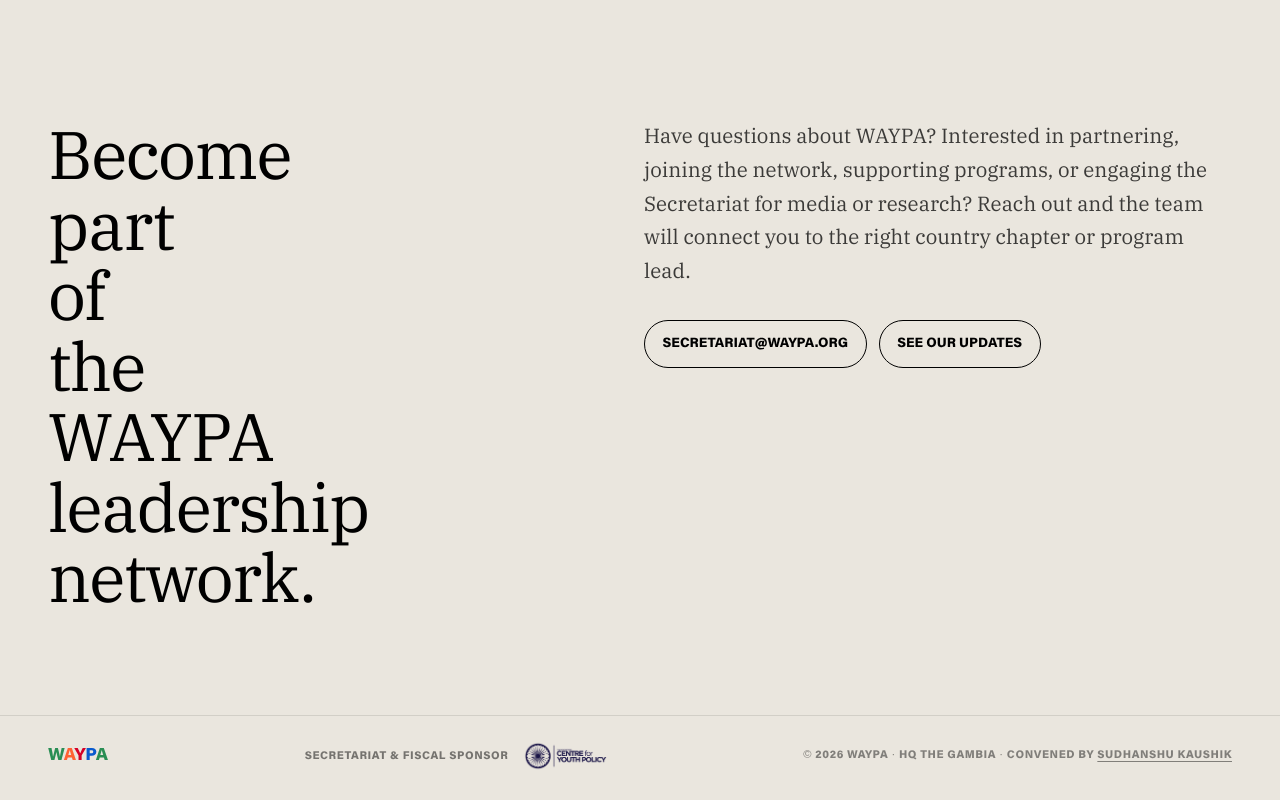
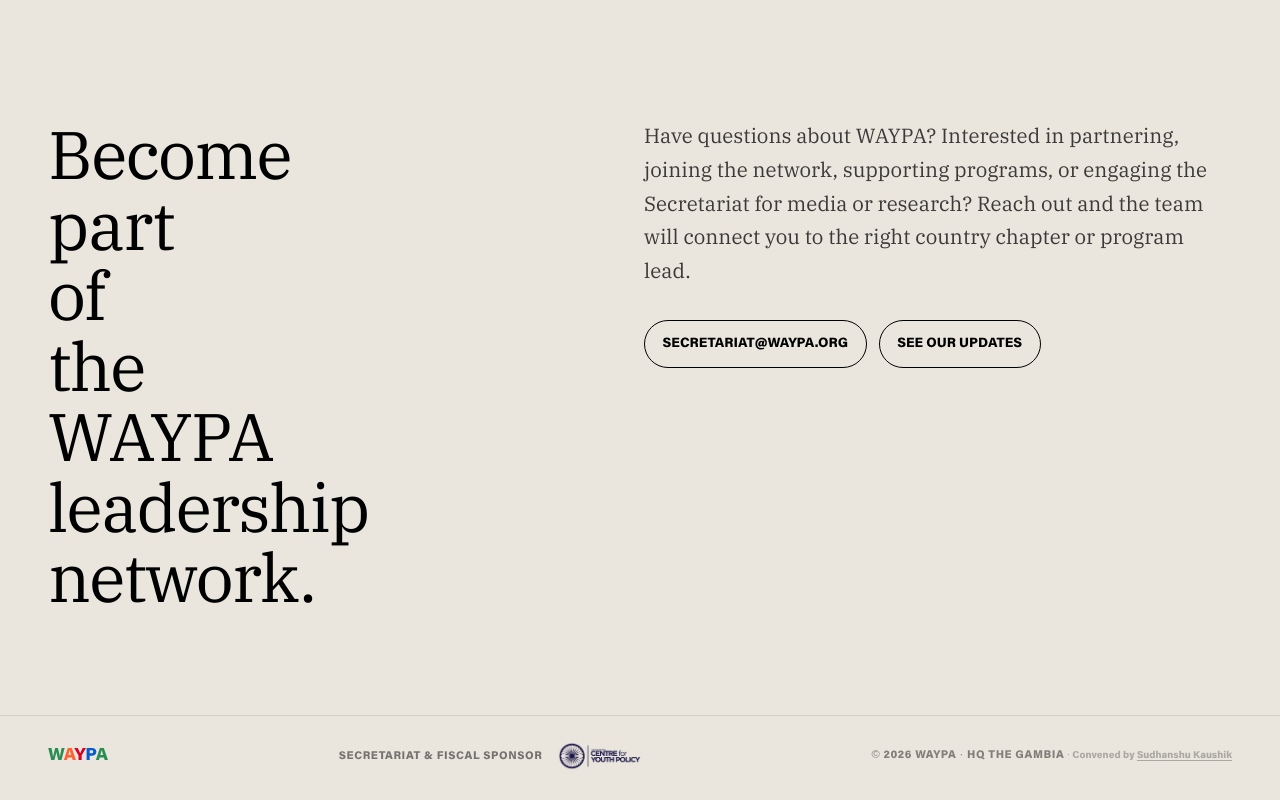
Before and after one commit to sudhanshuckaushik/waypa-website, a plain HTML site: page index.html in a window 1280 px wide. Shown: the part 7212-8012 px from the top of the page. Drawn offline with Linux system fonts and the light colour scheme.

Commit message:
Footer: shrink convener credit
Co-Authored-By: Claude Opus 5.5 <noreply@anthropic.com>

```diff
--- a/index.html
+++ b/index.html
@@ -654,7 +654,7 @@
             <img src="assets/cyp-logo.png" alt="Centre for Youth Policy" class="footer-cyp-logo" />
           </a>
         </div>
-        <p class="footer-copyright">© 2026 WAYPA · HQ The Gambia · Convened by <a href="https://sudhanshukaushik.com" style="color:inherit;text-decoration:underline;text-underline-offset:3px">Sudhanshu Kaushik</a></p>
+        <p class="footer-copyright">© 2026 WAYPA · HQ The Gambia<span style="font-size:10px;opacity:.6;letter-spacing:0;text-transform:none"> · Convened by <a href="https://sudhanshukaushik.com" style="color:inherit;text-decoration:underline;text-underline-offset:2px">Sudhanshu Kaushik</a></span></p>
       </div>
     </footer>
 
```
